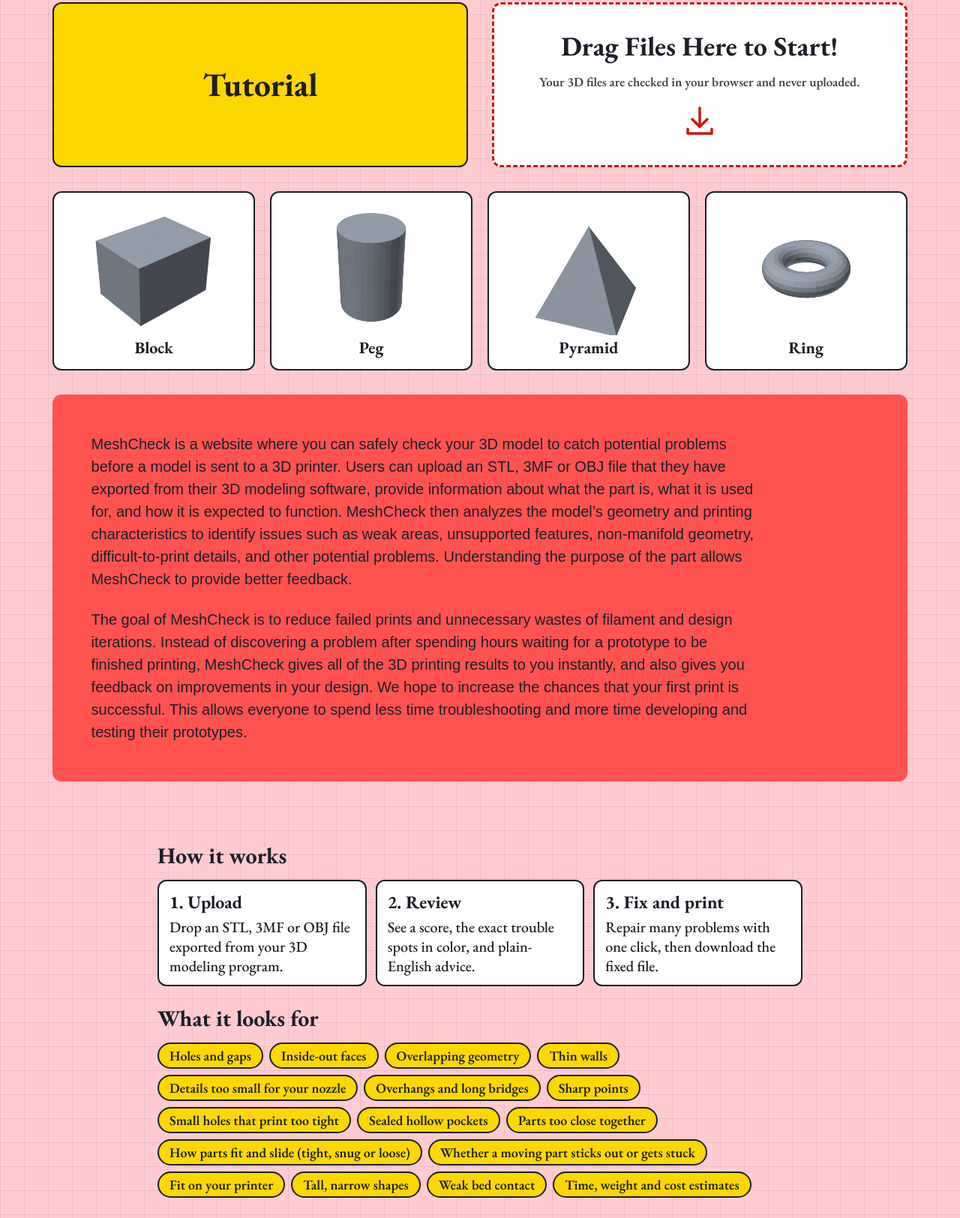
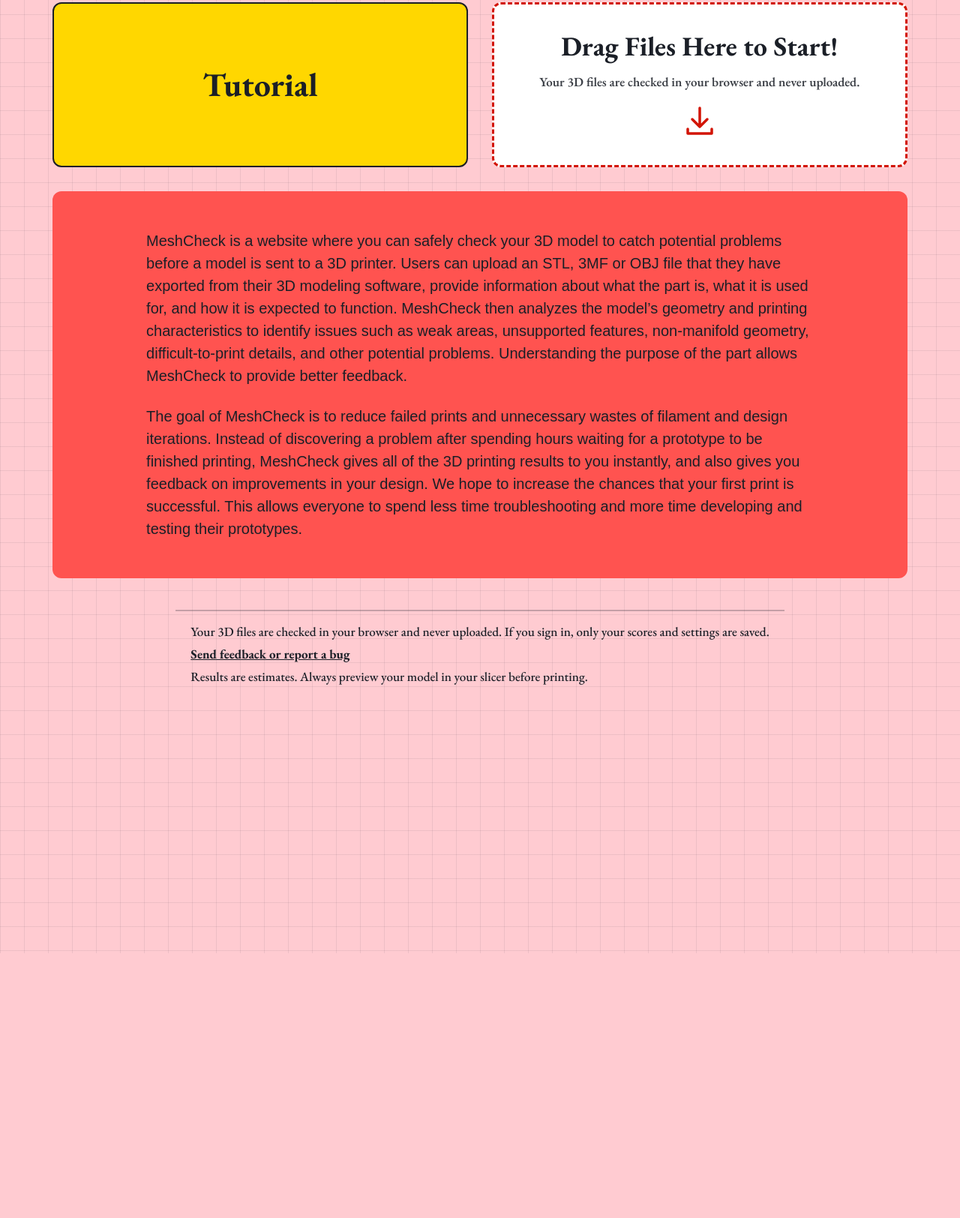
Before and after one commit to laurenlliu/meshcheck, a plain HTML site: page index.html in a window 1280 px wide. Shown: the part 877-2501 px from the top of the page at 75% size. After the commit the page ends 2148 px from the top, so only its background shows below. Drawn offline with nearby package versions, Linux system fonts and the light colour scheme; no server answers; animation ran at ten frames a second.

Commit message:
Home page: remove example model tiles and the How it works and What it looks for sections, center the intro text

```diff
--- a/index.html
+++ b/index.html
@@ -109,7 +109,7 @@
   .details {
     background: var(--box); border-radius: 12px;
     padding: clamp(24px, 4vw, 56px);
-    display: flex; flex-direction: column; gap: 24px;
+    display: flex; flex-direction: column; align-items: center; gap: 24px;
   }
   .details p { font-family: var(--arial); margin: 0; font-size: 20px; line-height: 1.5; max-width: 80ch; }
 
@@ -253,15 +253,6 @@
   }
   .projname::placeholder { color: rgba(27, 31, 39, .5); }
   .popup p.note { margin: 0 0 6px; }
-
-  /* home: example models */
-  .gallery { display: grid; grid-template-columns: repeat(4, 1fr); gap: 20px; }
-  .gcard {
-    background: var(--white); border: 2px solid var(--ink); border-radius: 12px; overflow: hidden;
-    display: flex; flex-direction: column; align-items: center;
-  }
-  .gcard canvas { width: 100%; height: 190px; display: block; }
-  .gcard span { font-family: var(--garamond); font-size: 22px; font-weight: 700; padding: 0 0 12px; }
 
   /* My Project */
   .projview { padding: 0 clamp(16px, 5.5vw, 80px) 24px; }
@@ -389,7 +380,6 @@
   .proj-name-line { margin: 0; font-size: 22px; }
   label.btn { display: inline-block; }
 
-  @media (max-width: 900px) { .gallery { grid-template-columns: repeat(2, 1fr); } }
   @media (max-width: 760px) {
     .profbtn { position: static; transform: none; margin: 8px 0 0; }
     .chat { right: 16px; bottom: 164px; max-height: calc(100dvh - 190px); }
@@ -539,30 +529,11 @@
     </div>
   </div>
 
-  <section class="gallery" aria-label="Example 3D models">
-    <div class="gcard"><canvas id="g1" aria-hidden="true"></canvas><span>Block</span></div>
-    <div class="gcard"><canvas id="g2" aria-hidden="true"></canvas><span>Peg</span></div>
-    <div class="gcard"><canvas id="g3" aria-hidden="true"></canvas><span>Pyramid</span></div>
-    <div class="gcard"><canvas id="g4" aria-hidden="true"></canvas><span>Ring</span></div>
-  </section>
-
   <section class="details">
     <p>MeshCheck is a website where you can safely check your 3D model to catch potential problems before a model is sent to a 3D printer. Users can upload an STL, 3MF or OBJ file that they have exported from their 3D modeling software, provide information about what the part is, what it is used for, and how it is expected to function. MeshCheck then analyzes the model’s geometry and printing characteristics to identify issues such as weak areas, unsupported features, non-manifold geometry, difficult-to-print details, and other potential problems. Understanding the purpose of the part allows MeshCheck to provide better feedback.</p>
     <p>The goal of MeshCheck is to reduce failed prints and unnecessary wastes of filament and design iterations. Instead of discovering a problem after spending hours waiting for a prototype to be finished printing, MeshCheck gives all of the 3D printing results to you instantly, and also gives you feedback on improvements in your design. We hope to increase the chances that your first print is successful. This allows everyone to spend less time troubleshooting and more time developing and testing their prototypes.</p>
   </section>
 
-  <section class="checks" aria-label="What MeshCheck checks">
-    <h2>How it works</h2>
-    <ol class="steps3">
-      <li><b>1. Upload</b>Drop an STL, 3MF or OBJ file exported from your 3D modeling program.</li>
-      <li><b>2. Review</b>See a score, the exact trouble spots in color, and plain-English advice.</li>
-      <li><b>3. Fix and print</b>Repair many problems with one click, then download the fixed file.</li>
-    </ol>
-    <h2>What it looks for</h2>
-    <ul class="chips">
-      <li>Holes and gaps</li><li>Inside-out faces</li><li>Overlapping geometry</li><li>Thin walls</li><li>Details too small for your nozzle</li><li>Overhangs and long bridges</li><li>Sharp points</li><li>Small holes that print too tight</li><li>Sealed hollow pockets</li><li>Parts too close together</li><li>How parts fit and slide (tight, snug or loose)</li><li>Whether a moving part sticks out or gets stuck</li><li>Fit on your printer</li><li>Tall, narrow shapes</li><li>Weak bed contact</li><li>Time, weight and cost estimates</li>
-    </ul>
-  </section>
   <footer class="foot">
     <span>Your 3D files are checked in your browser and never uploaded. If you sign in, only your scores and settings are saved.</span>
     <span><a href="https://github.com/laurenlliu/meshcheck/issues" target="_blank" rel="noopener">Send feedback or report a bug</a></span>
@@ -3252,14 +3223,10 @@ function sweep(parts, S, ai, ax, neg, pos, steps, deadline) {
     acct.img = URL.createObjectURL(f); renderAvatars(); this.value = '';
   });
 
-  /* ---------- tutorial + home gallery ---------- */
+  /* ---------- tutorial ---------- */
   var tdlg = $('tutorialDialog');
   $('tutorialBtn').addEventListener('click', function () { tdlg.showModal(); });
   $('closeTut').addEventListener('click', function () { tdlg.close(); });
-  [['g1', boxMesh(40, 30, 28), 0.3], ['g2', cylMesh(16, 44, 36), 1.4], ['g3', pyramidMesh(40, 42), 2.4], ['g4', torusMesh(22, 8, 40, 16), 3.4]].forEach(function (g) {
-    var gv = new Viewer($(g[0]), { plate: false, auto: true, span: 150, yaw: g[2], pitch: 0.55 });
-    gv.setMesh(g[1]);
-  });
 
   renderAvatars(); renderProfile(); setView('home');
 })();
```
